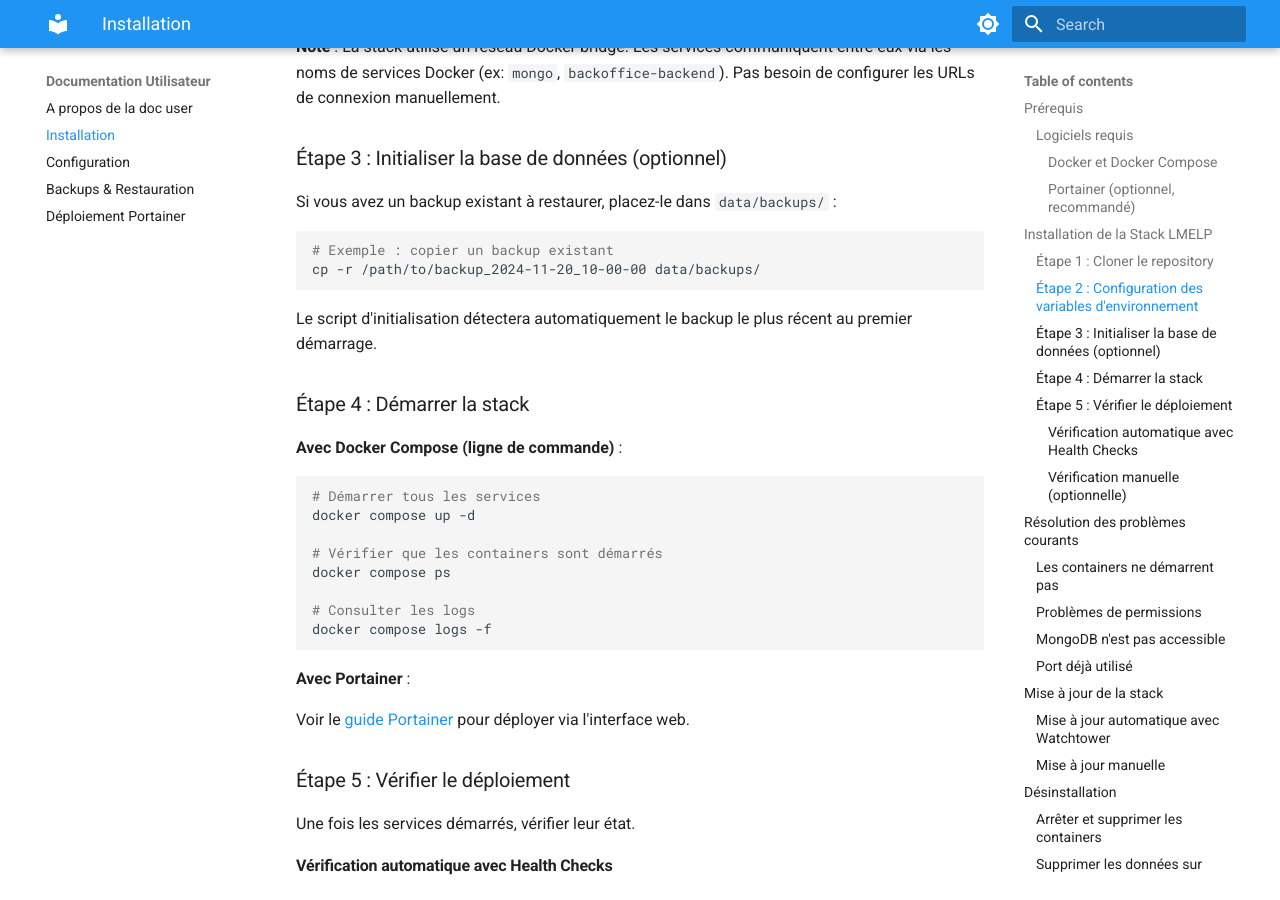
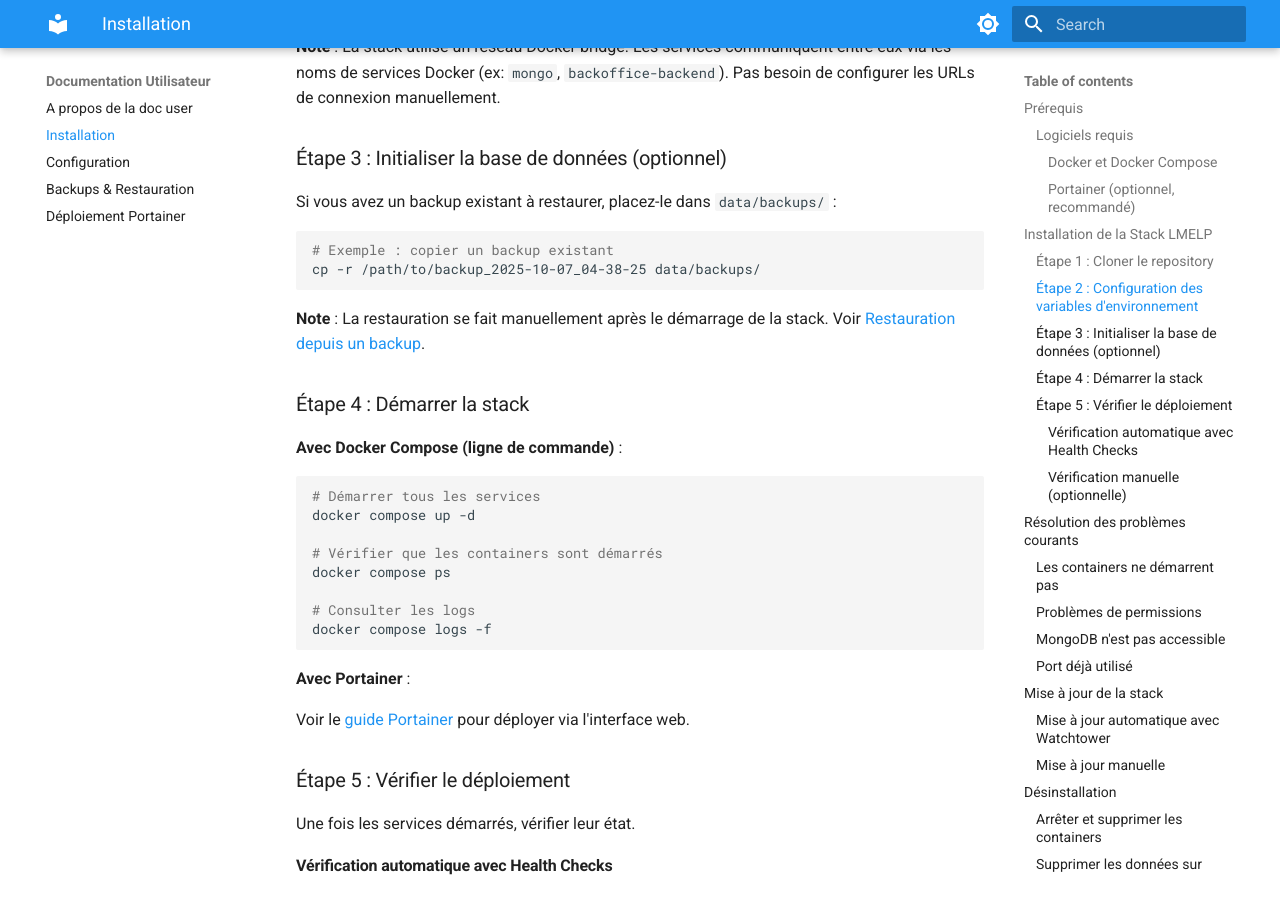
Before and after one commit to castorfou/docker-lmelp, an MkDocs documentation site: the page built from docs/user/installation.md, in a window 1280 px wide and 900 px high, scrolled down 1399 px. Built offline with MkDocs 1.6.1 and Material for MkDocs 9.7.7, drawn with Linux system fonts in a browser that asks for light colours.

Commit message:
feat: add restore script to mongo-backup and update documentation
- Mount restore_mongodb.sh script in mongo-backup container
- Update installation.md to clarify manual restoration process
- Add reference to backup-restore.md for detailed instructions

Users can now restore backups using:
docker exec -it lmelp-mongo-backup /scripts/restore_mongodb.sh <backup_name>

🤖 Generated with [Claude Code](https://claude.com/claude-code)

Co-Authored-By: Claude <noreply@anthropic.com>

````diff
--- a/docker-compose.yml
+++ b/docker-compose.yml
@@ -153,6 +153,7 @@ services:
     volumes:
       - ${BACKUP_PATH:-./data/backups}:/backups
       - ./scripts/backup_mongodb.sh:/scripts/backup_mongodb.sh:ro
+      - ./scripts/restore_mongodb.sh:/scripts/restore_mongodb.sh:ro
       - ./cron/backup-cron:/etc/cron.d/backup-cron:ro
     environment:
       - MONGO_HOST=mongo
--- a/docs/user/installation.md
+++ b/docs/user/installation.md
@@ -64,10 +64,10 @@ Si vous avez un backup existant à restaurer, placez-le dans `data/backups/` :
 
 ```bash
 # Exemple : copier un backup existant
-cp -r /path/to/backup_2024-11-20_10-00-00 data/backups/
+cp -r /path/to/backup_2025-10-07_04-38-25 data/backups/
 ```
 
-Le script d'initialisation détectera automatiquement le backup le plus récent au premier démarrage.
+**Note** : La restauration se fait manuellement après le démarrage de la stack. Voir [Restauration depuis un backup](backup-restore.md#restauration-depuis-un-backup).
 
 ### Étape 4 : Démarrer la stack
 
````
